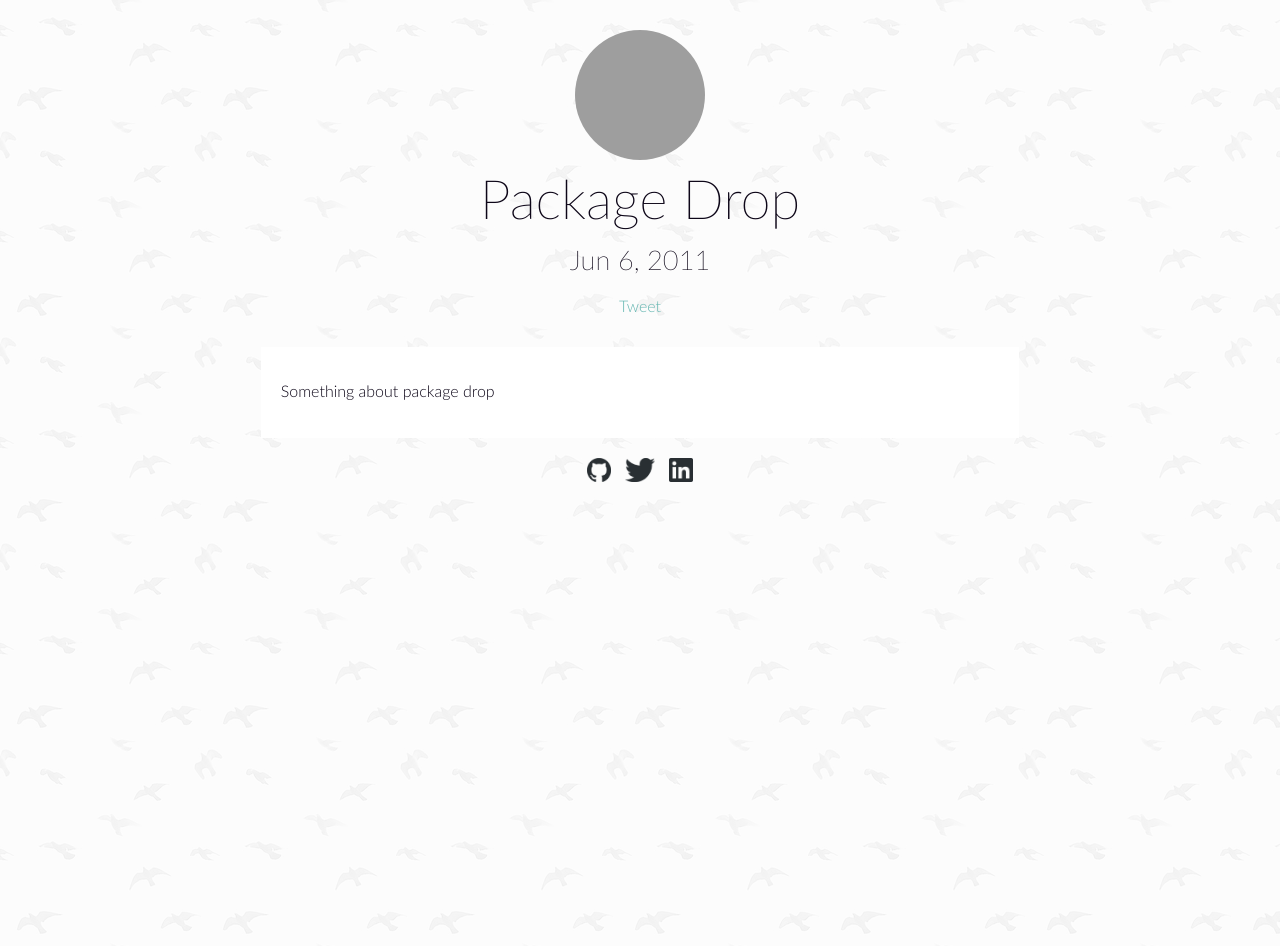
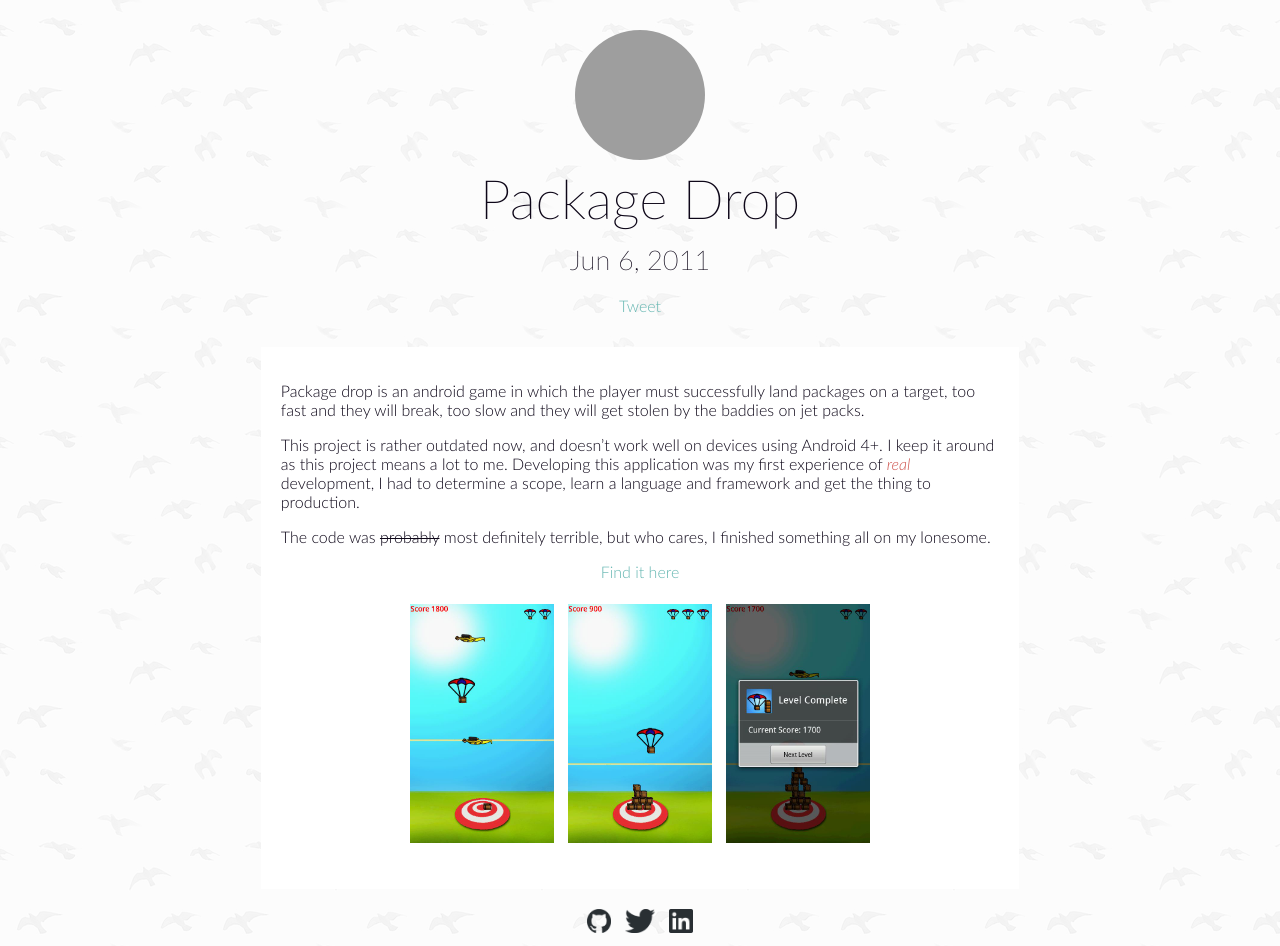
Before and after one commit to RosyTucker/RosyTucker.github.io, a Jekyll site: the page built from _posts/2011-06-06-Package-Drop.md, in a window 1280 px wide. Built offline with Jekyll 4.4.1, drawn with Linux system fonts in a browser that asks for light colours; comment, search, counter and statistics services are not loaded; before the commit the page ends 900 px from its top, so only the background shows below that; grey boxes are pictures that could not be loaded.

Commit message:
Add content for package drop

```diff
--- a/_posts/2011-06-06-Package-Drop.md
+++ b/_posts/2011-06-06-Package-Drop.md
@@ -5,4 +5,20 @@
 category: project
 ---
 
-Something about package drop
+Package drop is an android game in which the player must successfully land packages on a target,
+too fast and they will break, too slow and they will get stolen by the baddies on jet packs.
+
+This project is rather outdated now, and doesn't work well on devices using Android 4+. I keep it around as this
+project means a lot to me. Developing this application was my first experience of *real* development, I had to
+determine a scope, learn a language and framework and get the thing to production.
+
+The code was <del>probably</del> most definitely terrible, but who cares, I finished something all on my lonesome.
+
+[Find it here](https://play.google.com/store/apps/details?id=iceroad.packagedrop){:class="center"}
+
+{::options parse_block_html="true" /}
+<div class="screenshot-group">
+![Package Drop Screenshot]({{site.url}}/assets/images/projects/packageDrop1.jpg)
+![Package Drop Screenshot]({{site.url}}/assets/images/projects/packageDrop2.jpg)
+![Package Drop Screenshot]({{site.url}}/assets/images/projects/packageDrop3.jpg)
+</div>
--- a/_sass/_core.scss
+++ b/_sass/_core.scss
@@ -211,6 +211,13 @@
   }
 }
 
+.center {
+  display: block;
+  margin-right: auto;
+  margin-left: auto;
+  text-align: center;
+}
+
 .post {
   header {
     text-align: center;
@@ -229,14 +236,23 @@
   }
 
   .post-image {
-    @include center();
+    @extend .center;
     max-width: 100%;
     height: auto;
   }
 }
 
+.screenshot-group {
+  text-align: center;
+  img {
+    margin: 5px;
+    width: 20%;
+    min-width: 120px;
+  }
+}
+
 .author-avatar {
-  @include center();
+  @extend .center;
   width: 130px;
   height: 130px;
   border-radius: 50%;
--- a/_sass/_mixins.scss
+++ b/_sass/_mixins.scss
@@ -16,12 +16,6 @@
   h2 {
     font-size: $h2-size;
   }
-}
-
-@mixin center() {
-  display: block;
-  margin-right: auto;
-  margin-left: auto;
 }
 
 @mixin flexbox() {
```
Also changed, not shown: assets/images/projects/packageDrop1.jpg (added), assets/images/projects/packageDrop2.jpg (added), assets/images/projects/packageDrop3.jpg (added).
